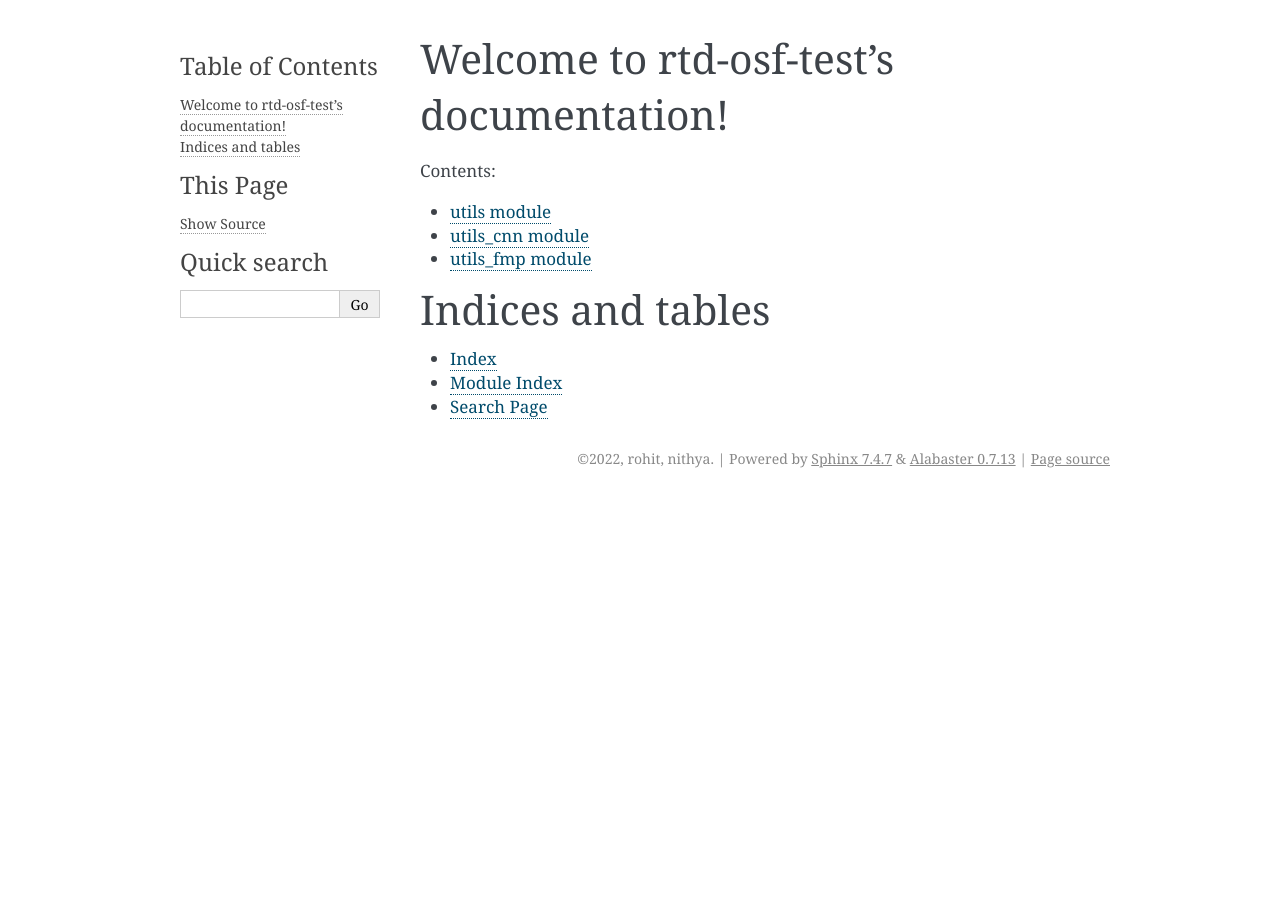
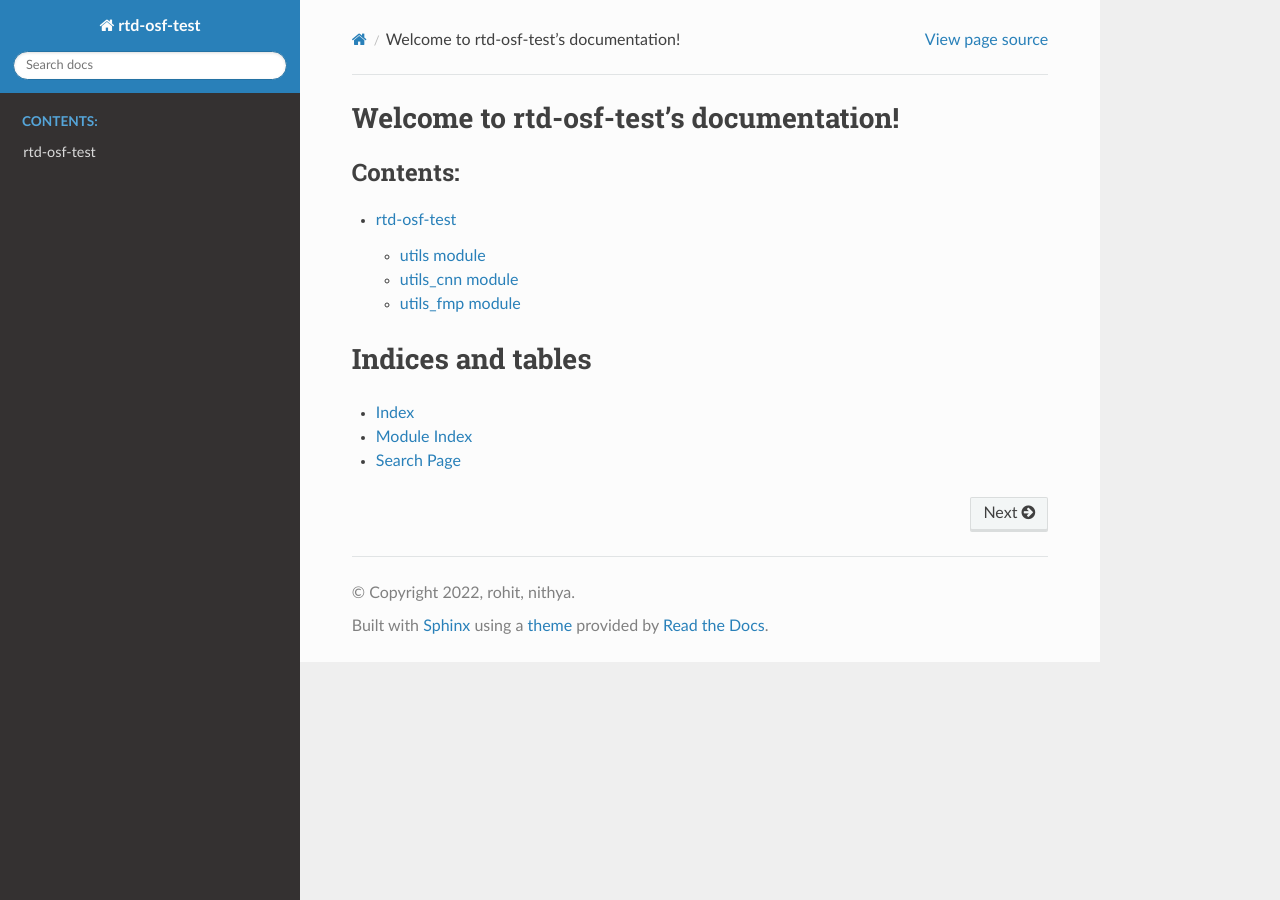
Before and after one commit to snnithya/rtd-osf-test, a Sphinx documentation site: the page built from docs/index.rst, in a window 1280 px wide. Built offline with Sphinx 7.4.7 and the Read the Docs theme 2.0.0, drawn with Linux system fonts in a browser that asks for light colours; some of the changed lines change nothing that is shown.

Commit message:
added back modules, updated html theme

```diff
--- a/docs/conf.py
+++ b/docs/conf.py
@@ -47,7 +47,7 @@ exclude_patterns = ['_build', 'Thumbs.db', '.DS_Store']
 # The theme to use for HTML and HTML Help pages.  See the documentation for
 # a list of builtin themes.
 #
-html_theme = 'alabaster'
+html_theme = 'sphinx_rtd_theme'
 
 # Add any paths that contain custom static files (such as style sheets) here,
 # relative to this directory. They are copied after the builtin static files,
--- a/docs/index.rst
+++ b/docs/index.rst
@@ -10,9 +10,7 @@ Welcome to rtd-osf-test's documentation!
    :maxdepth: 2
    :caption: Contents:
 
-   utils
-   utils_cnn
-   utils_fmp
+   modules
 
 Indices and tables
 ==================
```
